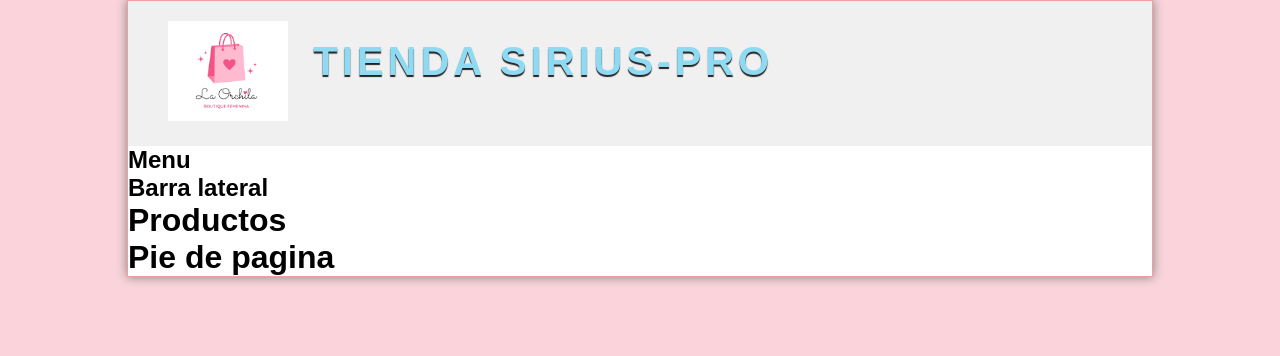
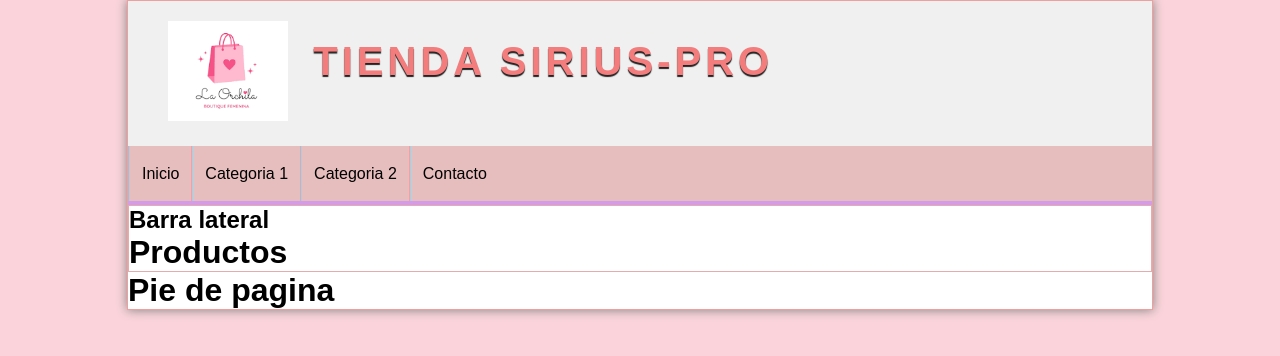
Before and after one commit to paulacajamarca/Tienda3352824, a plain HTML site: page index.html in a window 1280 px wide. Drawn offline with Linux system fonts and the light colour scheme.

Commit message:
actualizado el proyecto hasta el menu

```diff
--- a/index.html
+++ b/index.html
@@ -14,13 +14,26 @@
   <header id="header">
     <div id="logo">
         <img src="imagenes/descarga.png tienda.png" alt="logo">
-        <a href="index.html"> Tienda sirius-pro</a>
+        <a href="index.html">Tienda sirius-pro</a>
     </div>
 
 </header>
 
 <nav id="Menu">
-    <h1>Menu</h1>
+    <ul>
+        <li>
+            <a href="#">Inicio</a>
+        </li>
+        <li>
+            <a href="#">Categoria 1</a>
+        </li>
+        <li>
+            <a href="#">Categoria 2</a>
+        </li>
+        <li>
+            <a href="#">Contacto</a>
+        </li>
+    </ul>
 </nav>
 
 <div id="Content">
--- a/style.css
+++ b/style.css
@@ -37,7 +37,7 @@ body{
     font-size: 40px;
     letter-spacing: 4px;
     text-transform: uppercase;
-    color: #8fdaf3;
+    color: #f37c7c;
     font-weight: bold;
     text-decoration: none;
     margin-top: 18px;
@@ -47,5 +47,50 @@ body{
 }
 
 #logo a:hover{
-    text-shadow: 0px 2px 1px #222222, 0px 0px 4px #d4a6e6;
+    text-shadow: 0px 2px 1px #222222, 0px 0px 4px #d49beb;
 }
+
+/*Menu*/
+#Menu{
+    clear: both;
+    background: #e7bebe;
+    color: white;
+    height: 55px;
+    border-bottom: 4px solid #d49beb;
+}
+
+#Menu ul{
+    list-style: none;
+    text-decoration: none;
+    margin: 0px auto;
+}
+
+#Menu ul li{
+line-height: 55px;
+float: left;
+border-left: 1px solid #f79ea5;
+}
+
+#Menu a{
+display: block;
+color: black;
+text-decoration: none;
+padding-left: 12px;
+padding-right: 12px;
+transition: all 300ms;
+}
+
+#Menu a:first-child{
+    border-left: 1px solid #8fdaf3;
+}
+
+#Menu a:hover{
+    background: #d2a9dd;
+}
+
+#Content{
+    margin: 0px auto;
+    overflow: hidden;
+    background: white;
+    border: 1px solid #e4acac
+}
```
